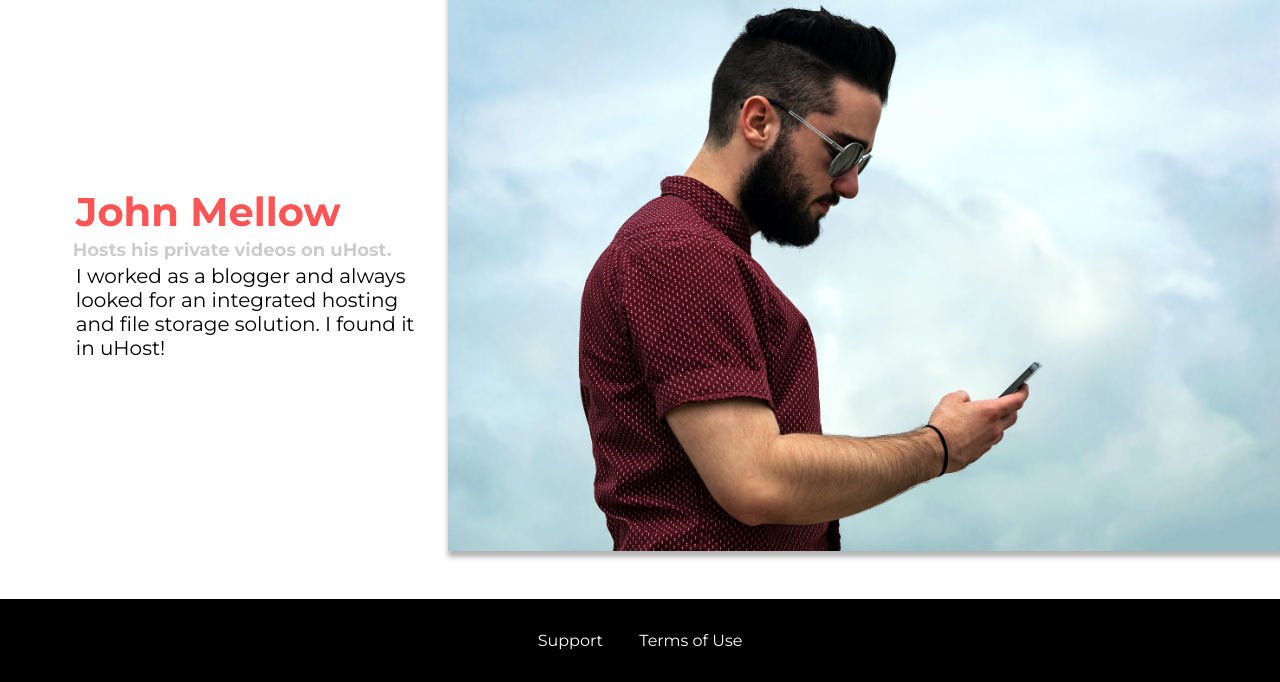
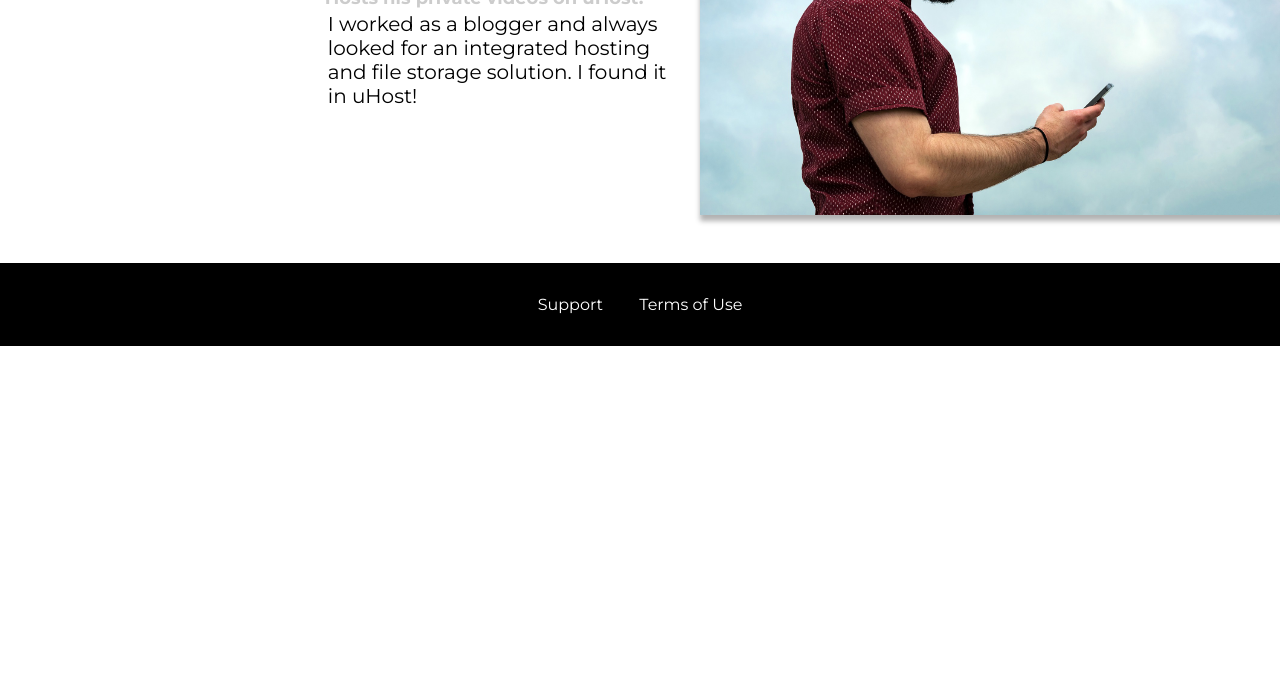
Before and after one commit to neeteshtmrkr/css, a plain HTML site: page customers/index.html in a window 1280 px wide. Shown: the part 702-1384 px from the top of the page. After the commit the page ends 1048 px from the top, so only its background shows below. Drawn offline with Linux system fonts and the light colour scheme.

```diff
--- a/customers/customers.css
+++ b/customers/customers.css
@@ -15,6 +15,7 @@
   /* testimonial image container */
   .testimonial__image-container{
     width: 65%;
+    max-width: 580px;
     display: inline-block;
     vertical-align: middle;
     box-shadow: 3px 3px 5px 3px rgba(0, 0, 0, 0.3);
```
Also changed, not shown: packages/index.html (+1 -0 lines).
